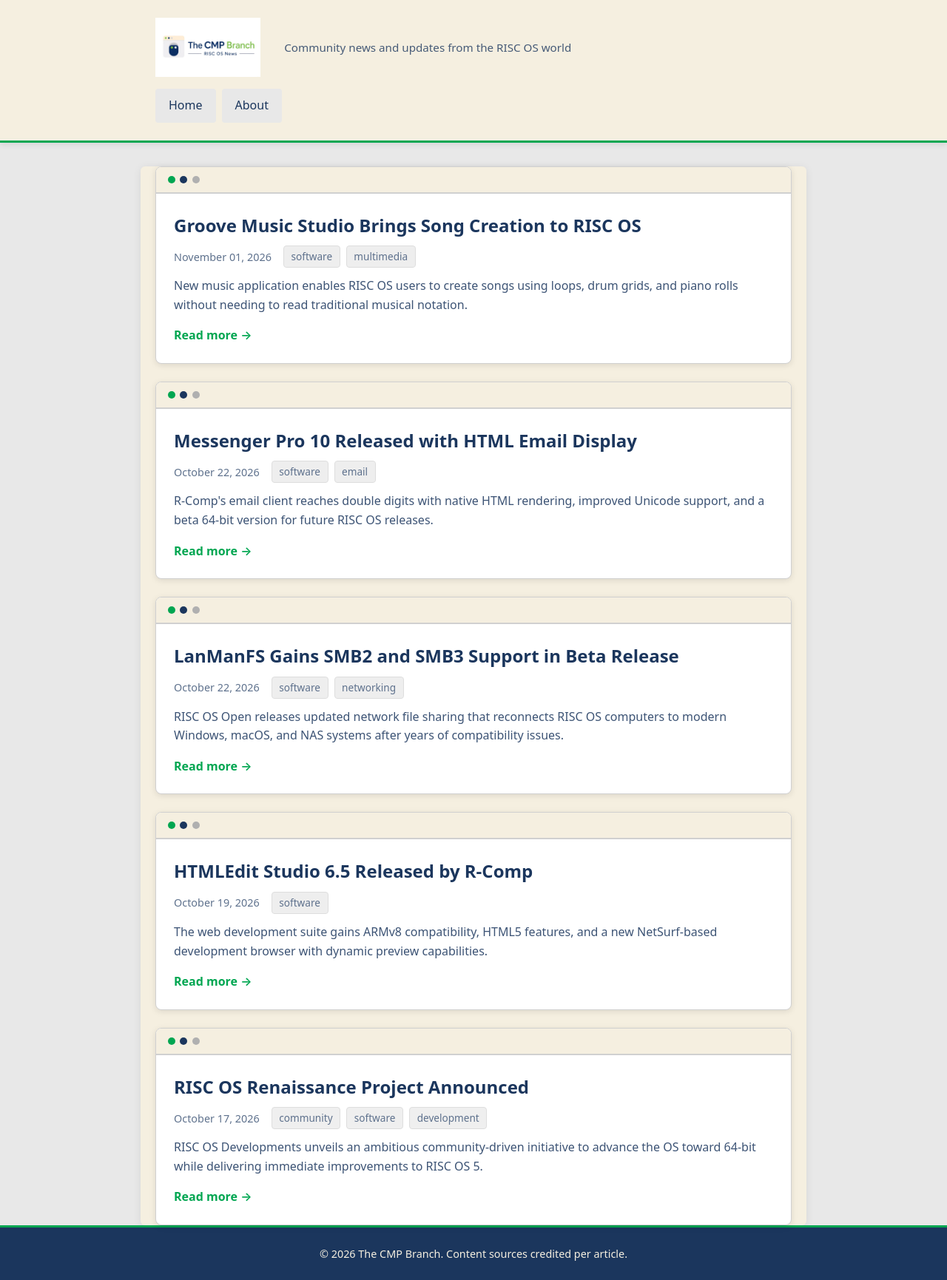
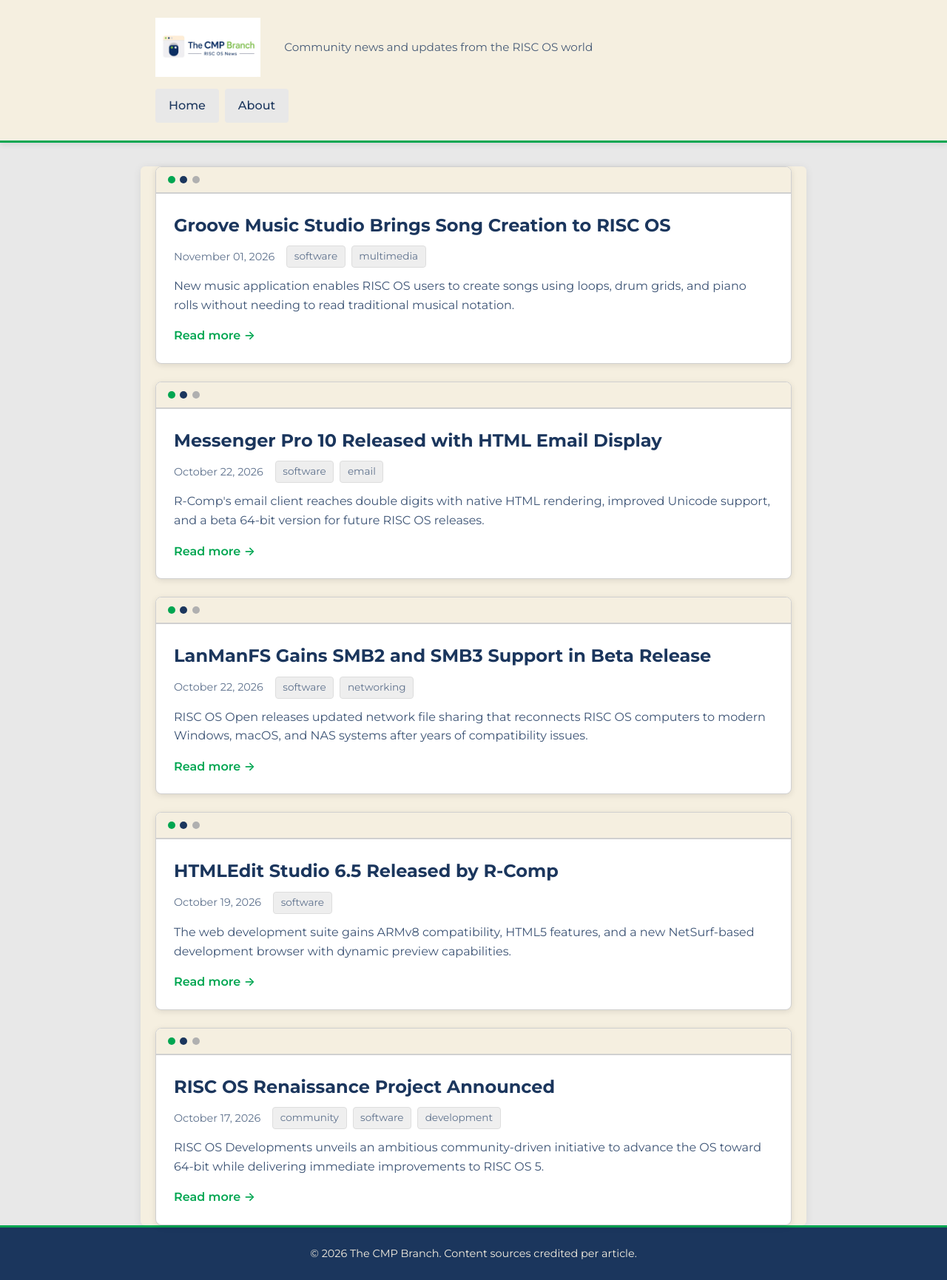
Before and after one commit to The-CMP-Branch/News, a Jekyll site: the page built from index.html, in a window 1280 px wide. Shown: the whole page at 74% size. Built offline with Jekyll 4.4.1, drawn with Linux system fonts in a browser that asks for light colours.

Commit message:
Add Montserrat font for headings and body text
- Load Montserrat from Google Fonts with preconnect for performance
- Use display=swap to prevent invisible text during font load
- Load only needed weights: 400 (regular), 500 (medium), 600 (semibold), 700 (bold)
- Keep comprehensive sans-serif fallback stack for reliability
- Applies to all headings and body text for consistent typography

Co-authored-by: Tigger <ReallySmallSoftware@users.noreply.github.com>

```diff
--- a/_layouts/default.html
+++ b/_layouts/default.html
@@ -7,6 +7,9 @@
     <meta name="description" content="{% if page.summary %}{{ page.summary }}{% else %}{{ site.description }}{% endif %}">
     <link rel="icon" type="image/png" href="{{ '/assets/favicon.png' | relative_url }}">
     <link rel="icon" type="image/x-icon" href="{{ '/assets/favicon.ico' | relative_url }}">
+    <link rel="preconnect" href="https://fonts.googleapis.com">
+    <link rel="preconnect" href="https://fonts.gstatic.com" crossorigin>
+    <link href="https://fonts.googleapis.com/css2?family=Montserrat:wght@400;500;600;700&display=swap" rel="stylesheet">
     <link rel="stylesheet" href="{{ '/assets/css/style.css' | relative_url }}">
 </head>
 <body>
--- a/assets/css/style.css
+++ b/assets/css/style.css
@@ -14,7 +14,7 @@
 }
 
 body {
-    font-family: system-ui, -apple-system, BlinkMacSystemFont, "Segoe UI", Roboto, "Helvetica Neue", Arial, sans-serif;
+    font-family: 'Montserrat', system-ui, -apple-system, BlinkMacSystemFont, "Segoe UI", Roboto, "Helvetica Neue", Arial, sans-serif;
     line-height: 1.6;
     color: #1B365D;
     background-color: #E8E8E8;
```
